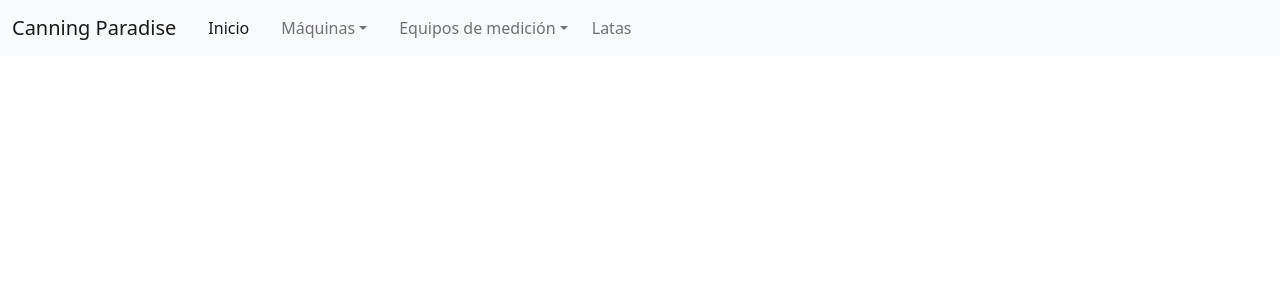
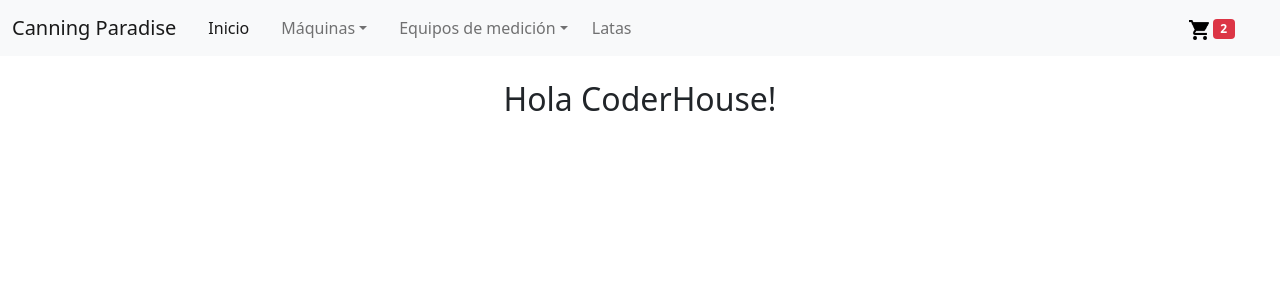
Before and after one commit to mxchristian17/CanningParadiseOrengia, a React (Create React App) app: page / in a window 1280 px wide. Shown: the top 300 px of the page. Built offline with nearby package versions, Linux system fonts and the light colour scheme.

Commit message:
CartWidget and ItemListContainer added

```diff
--- a/src/App.js
+++ b/src/App.js
@@ -1,11 +1,14 @@
 import logo from './logo.svg';
 import './App.css';
 import Nav from './Components/NavBar/NavBar.jsx'
+import ItemListContainer from './Containers/ItemListContainer';
 
 function App() {
   return (
     <div className="App">
       <Nav></Nav>
+      <ItemListContainer greeting="CoderHouse!">
+      </ItemListContainer>
     </div>
   );
 }
--- /dev/null
+++ b/src/Components/CartWidget/CartWidget.jsx
@@ -0,0 +1,14 @@
+import React from 'react'
+
+const CartWidget = () => {
+    return (
+        <div>
+            <button type="button" className="btn mx-3">
+                <img style={{width: 20}} src="Images/shopping-cart.png" alt="CartWidgetIcon" />
+                <span className="badge bg-danger mx-1">2</span>
+            </button>
+        </div>
+    )
+}
+
+export default CartWidget
--- a/src/Components/NavBar/NavBar.jsx
+++ b/src/Components/NavBar/NavBar.jsx
@@ -1,4 +1,5 @@
 import React from 'react'
+import CartWidget from '../CartWidget/CartWidget';
 
 const Nav = () => {
     return (
@@ -43,6 +44,9 @@ const Nav = () => {
                             <a className="nav-link" href="#">Latas</a>
                         </li>
                     </ul>
+                    <div className="d-flex">
+                        <CartWidget></CartWidget>
+                    </div>
                 </div>
             </div>
         </nav>
--- /dev/null
+++ b/src/Containers/ItemListContainer.jsx
@@ -0,0 +1,11 @@
+import React from 'react'
+
+const ItemListContainer = (props) => {
+    return (
+        <div className="container">
+            <h2 className="p-4">Hola {props.greeting}</h2>
+        </div>
+    )
+}
+
+export default ItemListContainer
```
Also changed, not shown: public/Images/shopping-cart.png (added).
